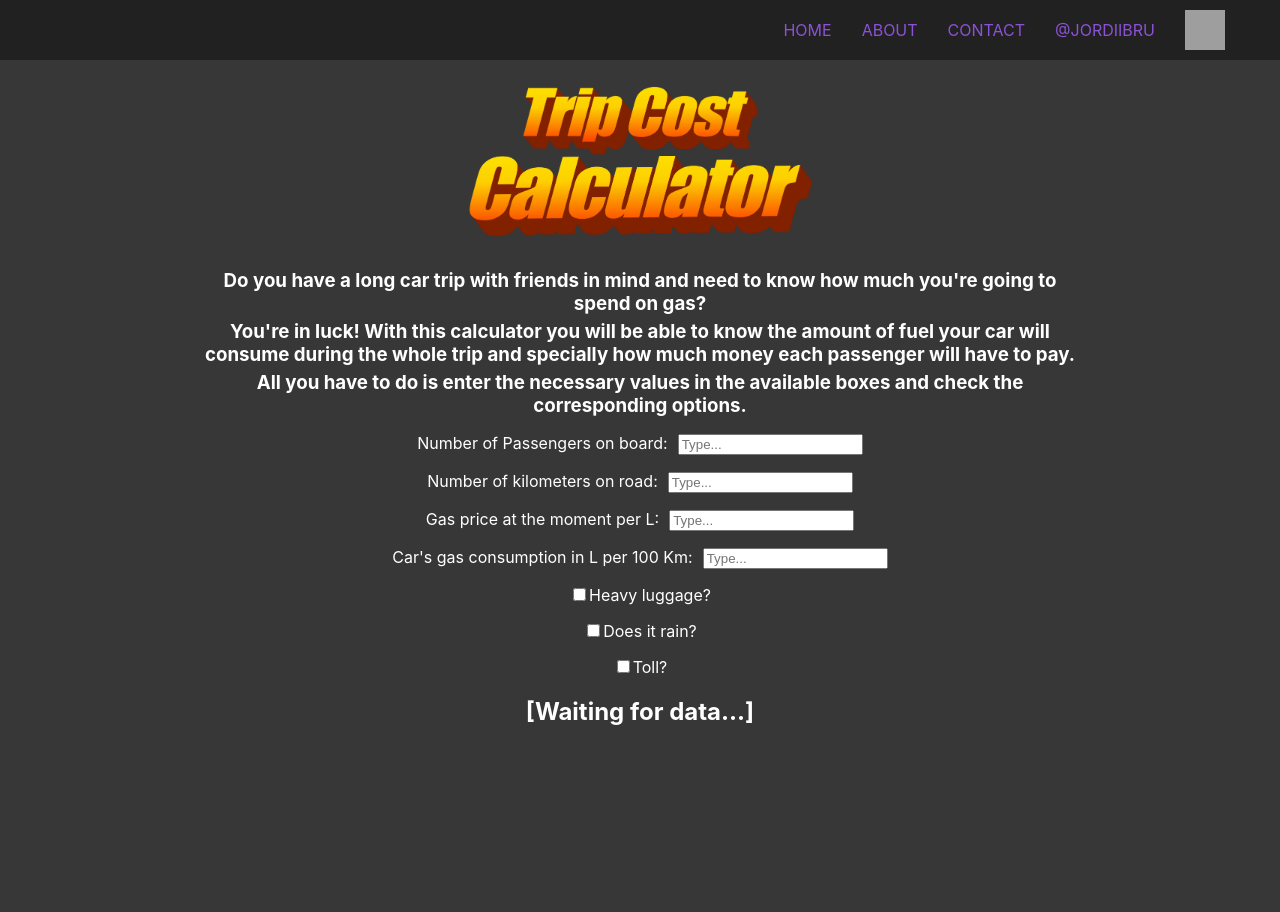
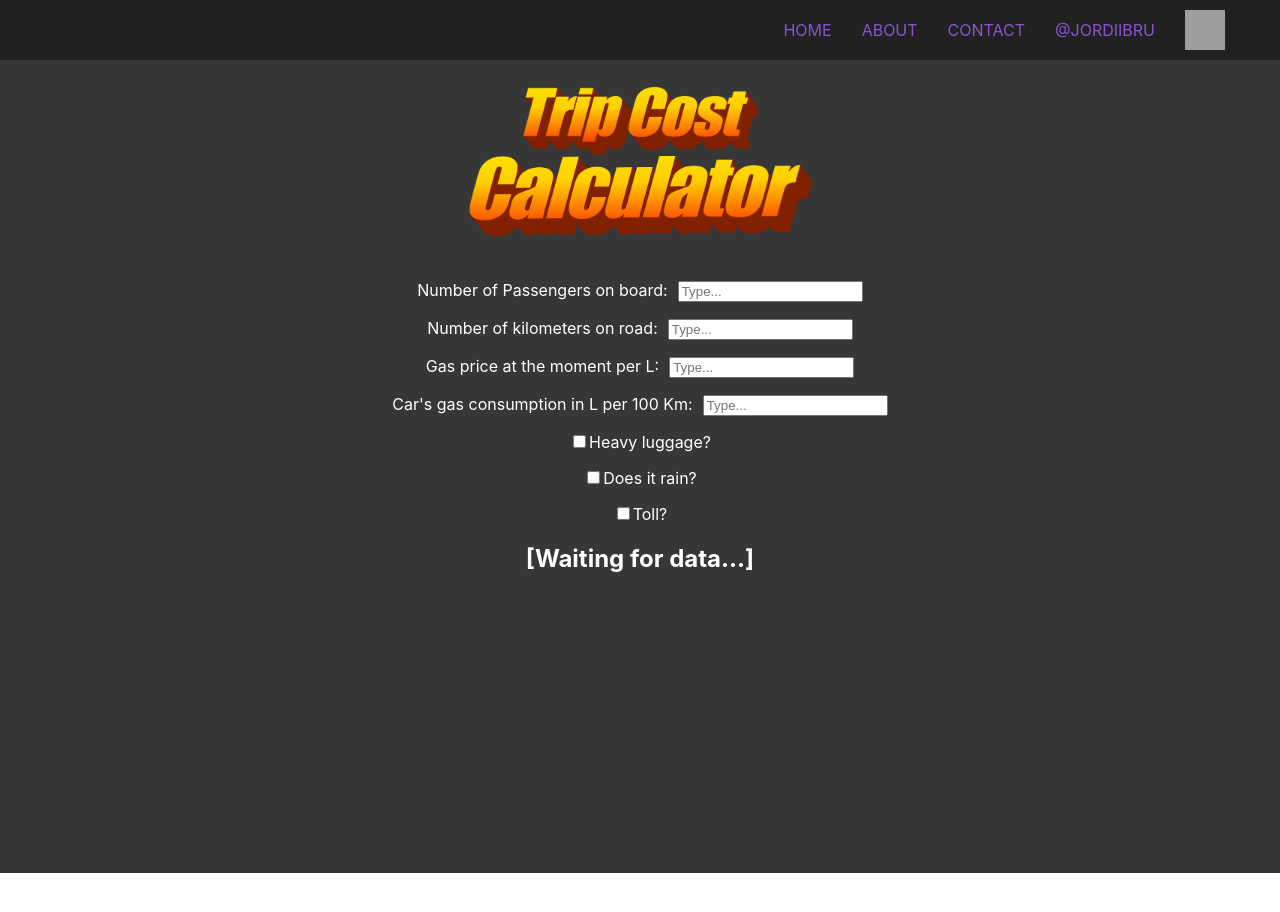
Before and after one commit to JordiiBru/Car-Trip-Cost-Calc, a React (Create React App) app: page / in a window 1280 px wide. Shown: the top 912 px of the page. After the commit the page ends 873 px from the top, so only its background shows below. Built offline with nearby package versions, Linux system fonts and the light colour scheme; grey boxes are pictures that could not be loaded.

Commit message:
css looking good

```diff
--- a/src/App.js
+++ b/src/App.js
@@ -80,9 +80,10 @@ const App = () => {
     <div className="App">
       <Header />
       <img alt='gas' className='logo_pic' src={entry}/>
-      <h3 className='intro-text'>Do you have a long car trip with friends in mind and need to know how much you're going to spend on gas? </h3>
+
+      {/*<h3 className='intro-text'>Do you have a long car trip with friends in mind and need to know how much you're going to spend on gas? </h3>
       <h3 className='intro-text'>You're in luck! With this calculator you will be able to know the amount of fuel your car will consume during the whole trip and specially how much money each passenger will have to pay.</h3>
-      <h3 className='intro-text'>All you have to do is enter the necessary values in the available boxes and check the corresponding options.</h3>
+      <h3 className='intro-text'>All you have to do is enter the necessary values in the available boxes and check the corresponding options.</h3>*/}
       <p>
         <form>
           <label> Number of Passengers on board:
```
